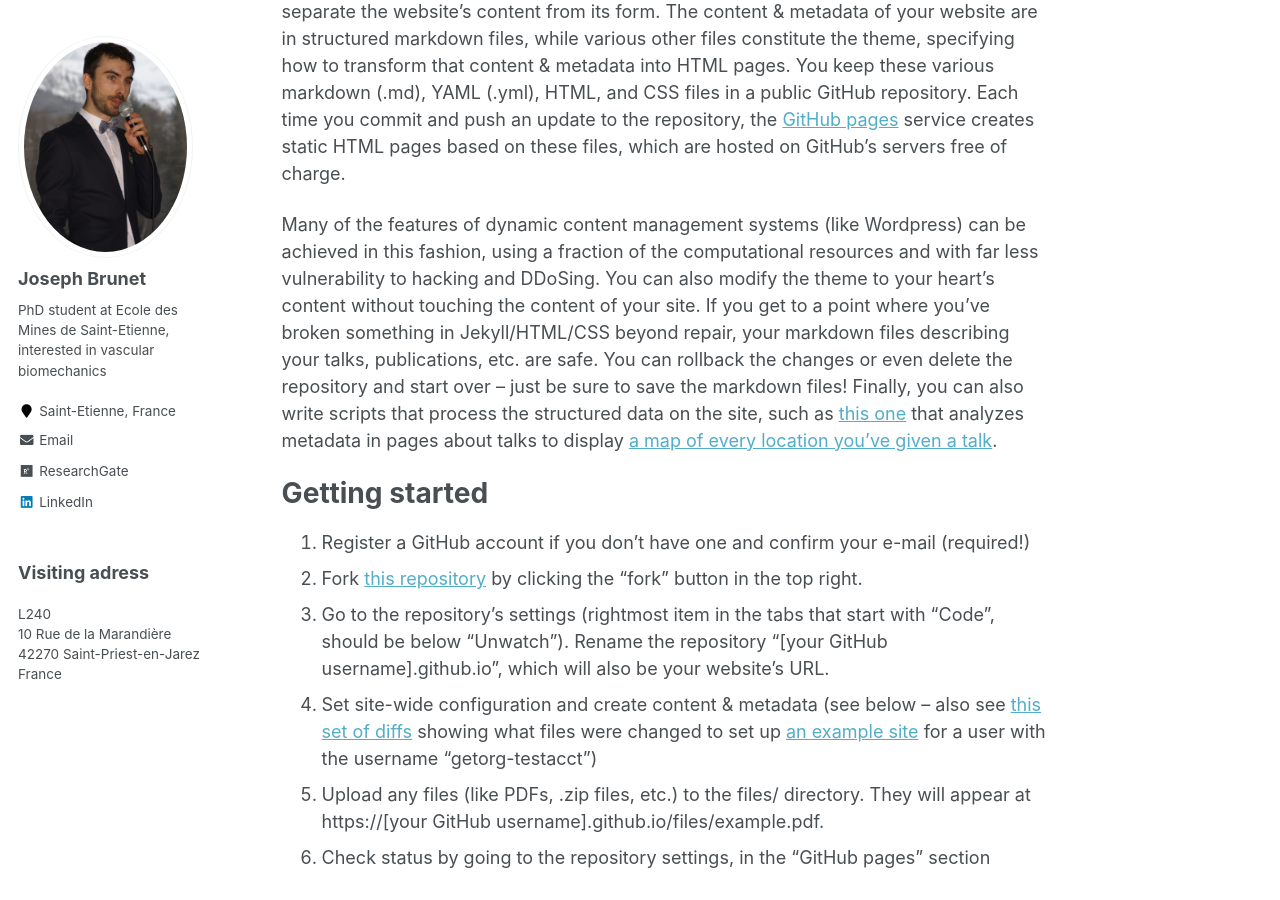
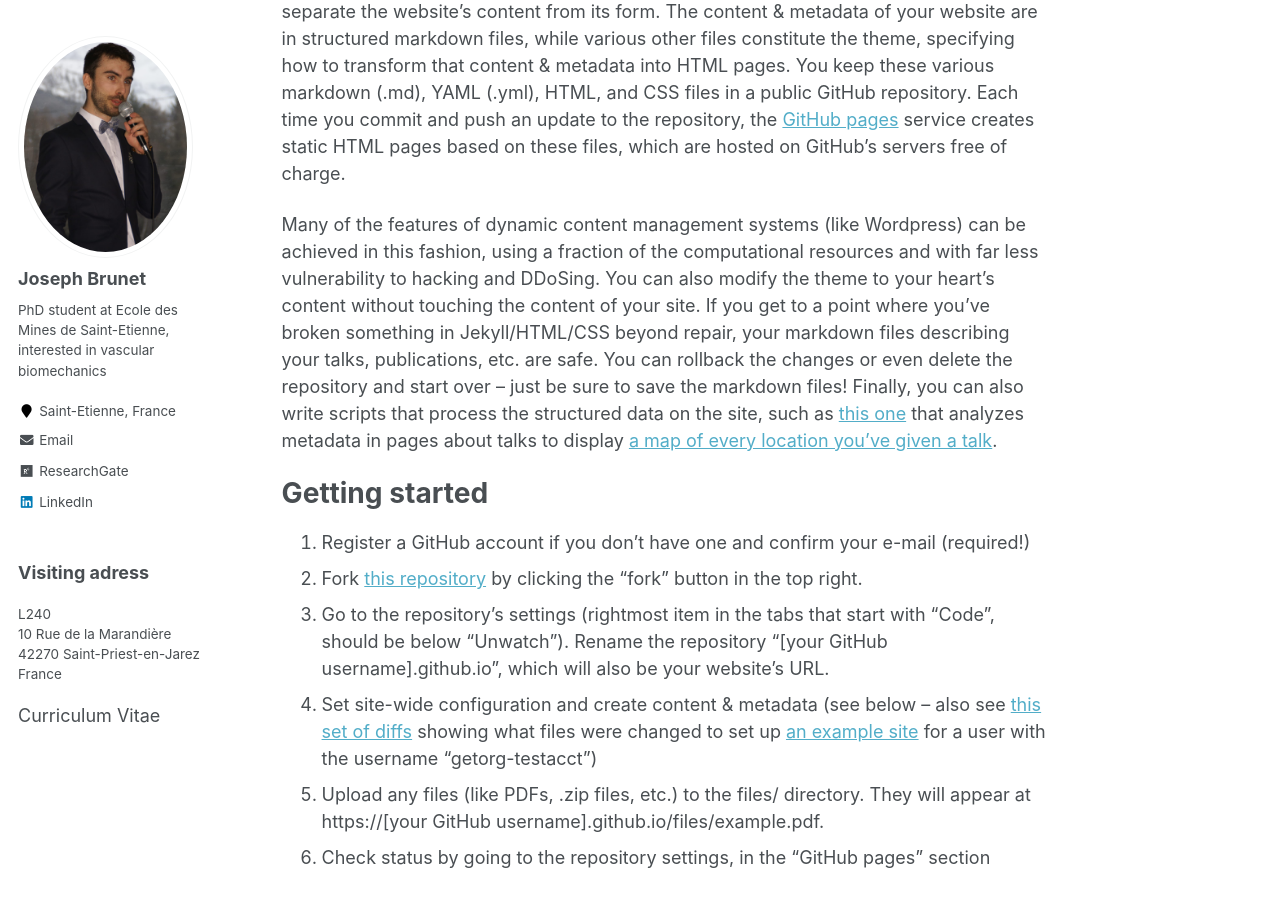
Before and after one commit to JosephBrunet/JosephBrunet.github.io, a Jekyll site: the page built from _pages/about.md, in a window 1280 px wide and 900 px high, scrolled down 848 px. Built offline with Jekyll 4.4.1, drawn with Linux system fonts in a browser that asks for light colours.

Commit message:
Update author-profile.html

```diff
--- a/_includes/author-profile.html
+++ b/_includes/author-profile.html
@@ -130,4 +130,8 @@
       France<br>
     </p>
   </div>
+  <div>
+    <p style="padding: 0px"></p>
+    Curriculum Vitae
+  </div>
 </div>
```
